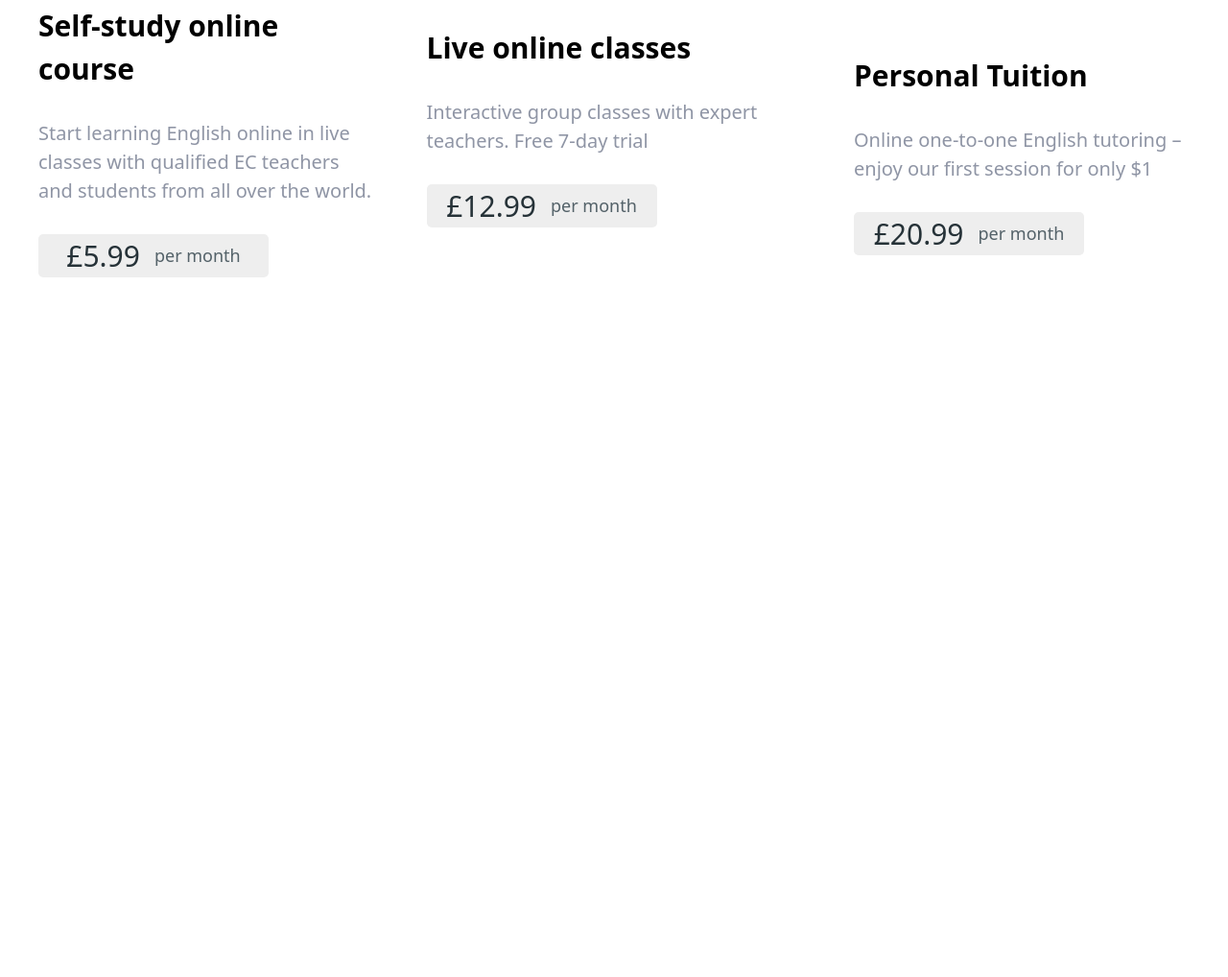
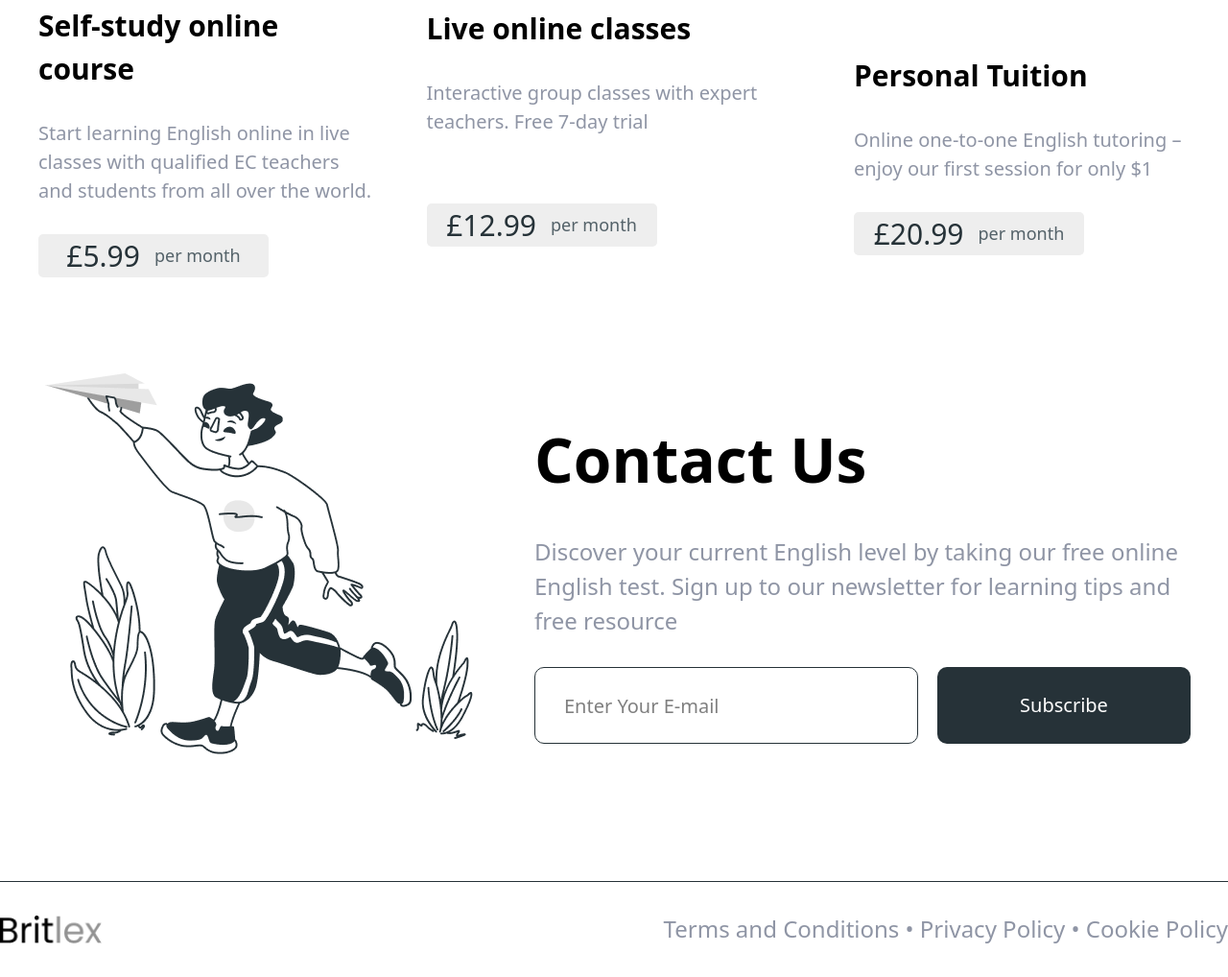
Before and after one commit to JM-2007-07/Britlex, a website: page index.html in a window 1280 px wide. Shown: the part 3336-4354 px from the top of the page at 96% size. Before the commit the page ends 3625 px from the top, so only its background shows below. Drawn offline with Linux system fonts and the light colour scheme.

Commit message:
5th section

```diff
--- a/index.html
+++ b/index.html
@@ -110,7 +110,7 @@
                     <img class="w-[257px] sm:w-[314px] md:w-[219px] lg:w-[267px] xl:w-[391px]" src="./Images/Lesson-bro 1.png" alt="">
                     <h1 class="font-[600] text-[18px] md:text-[20px] lg:text-[22px] xl:text-[30px]">Live online classes</h1>
                     <p class="text-[#8F95A5] text-[13px] sm:text-[14px] md:text-[14px] lg:text-[16px] xl:text-[20px]">Interactive group classes with expert teachers. Free 7-day trial</p>
-                    <div class="flex gap-[15px] items-center bg-[#EEEEEE] rounded-[5px] justify-center w-[170px] h-[37px] sm:w-[205px] sm:h-[45px] xl:w-[240px]">
+                    <div class="flex gap-[15px] mt-10 items-center bg-[#EEEEEE] rounded-[5px] justify-center w-[170px] h-[37px] sm:w-[205px] sm:h-[45px] xl:w-[240px]">
                         <h1 class="text-[#263238] text-[18px] sm:text-[22px] lg:text-[24px] xl:text-[30px]"> £12.99</h1>
                         <p class="text-[#546269] text-[14px] sm:text-[16px] xl:text-[18px]">per month</p>
                     </div>
@@ -126,6 +126,24 @@
                 </div>
             </div>
         </section>
+
+        <section class="w-full flex flex-col gap-[40px] mt-[100px] items-center md:flex-row md:justify-between md:items-center lg:max-w-[1200px] lg:mx-auto xl:max-w-[1300px] px-[20px] sm:px-[32px] md:px-[40px]">
+                <h1 class="font-[600] text-center text-[24px] w-[220px] sm:text-[34px] sm:w-full md:hidden md:text-start md:text-[36px] md:w-[217px] lg:text-[48px] lg:w-[290px] xl:text-[64px] xl:w-[390px]">Contact Us</h1>
+            <img class="w-[253px] sm:w-[358px] md:w-[233px] lg:w-[312px] xl:w-[477px]" src="./Images/Ресурс 1 1.png" alt="">
+            <div class="flex flex-col gap-[30px] items-center text-center md:order-1 md:items-start md:text-start">
+                <h1 class="font-[600] hidden text-center text-[24px]  sm:text-[34px] sm:w-full md:block md:text-start md:text-[36px]  lg:text-[48px]  xl:text-[64px]">Contact Us</h1>
+                <p class="text-[#8F95A5] text-[14px] sm:text-[16px] lg:text-[20px] xl:text-[24px]">Discover your current English level by taking our free online English test. Sign up to our newsletter for learning tips and free resource</p>
+                <div class="flex flex-col sm:flex-row gap-[20px]">
+                    <input class="rounded-[10px] px-[30px] border border-solid border-[#263238] w-[290px] h-[60px] text-[16px] sm:w-[300px] sm:h-[60px] md:w-[300px] md:h-[50px] lg:w-[300px] lg:h-[60px] xl:rounded-[10px] xl:w-[400px] xl:h-[80px] xl:text-[20px]" type="text" placeholder="Enter Your E-mail">
+                    <button class="rounded-[10px] text-white bg-[#263238] w-[290px] h-[60px] text-[16px] sm:w-[193px] sm:h-[60px] md:w-[145px] md:h-[50px] lg:w-[193px] lg:h-[60px] xl:rounded-[10px] xl:w-[264px] xl:h-[80px] xl:text-[20px]">Subscribe</button>
+                </div>
+            </div>
+        </section>
     </main>
+
+    <footer class="w-full flex flex-col items-center justify-center gap-[10px] mt-[100px] h-[100px] border-t border-solid border-[#263238] items-center sm:flex-row sm:justify-between sm:items-center lg:max-w-[1200px] lg:mx-auto xl:max-w-[1300px] px-[20px] sm:px-[32px] md:px-[40px] lg:p-0 xl:p-0">
+        <img class="w-[71px] sm:w-[89px] lg:w-[106px]" src="./Images/Britlex.png" alt="">
+        <p class="text-[#8F95A5] text-[11px] sm:text-[12px] md:text-[13px] lg:text-[16px] xl:text-[24px]">Terms and Conditions • Privacy Policy • Cookie Policy</p>
+    </footer>
 </body>
 </html>
```
Also changed, not shown: Images/Ресурс 1 1.png (added), src/output.css.
